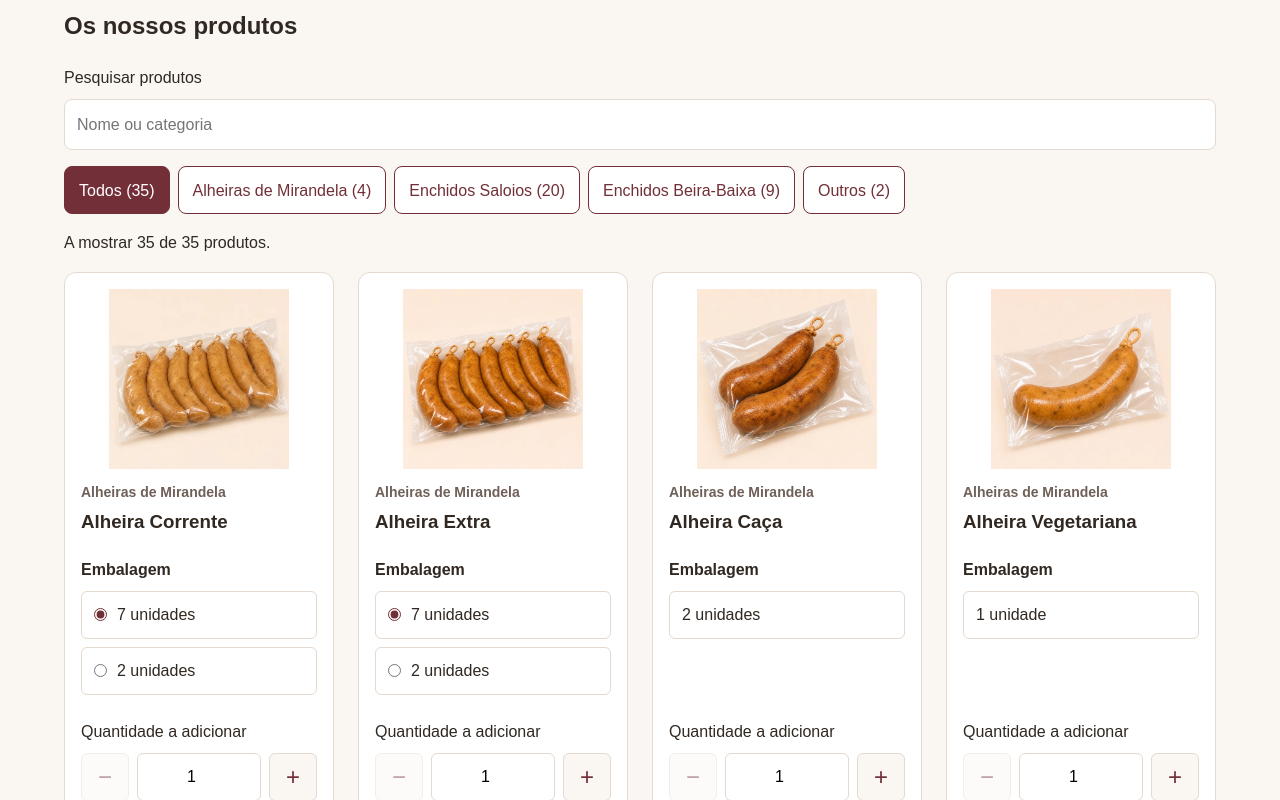
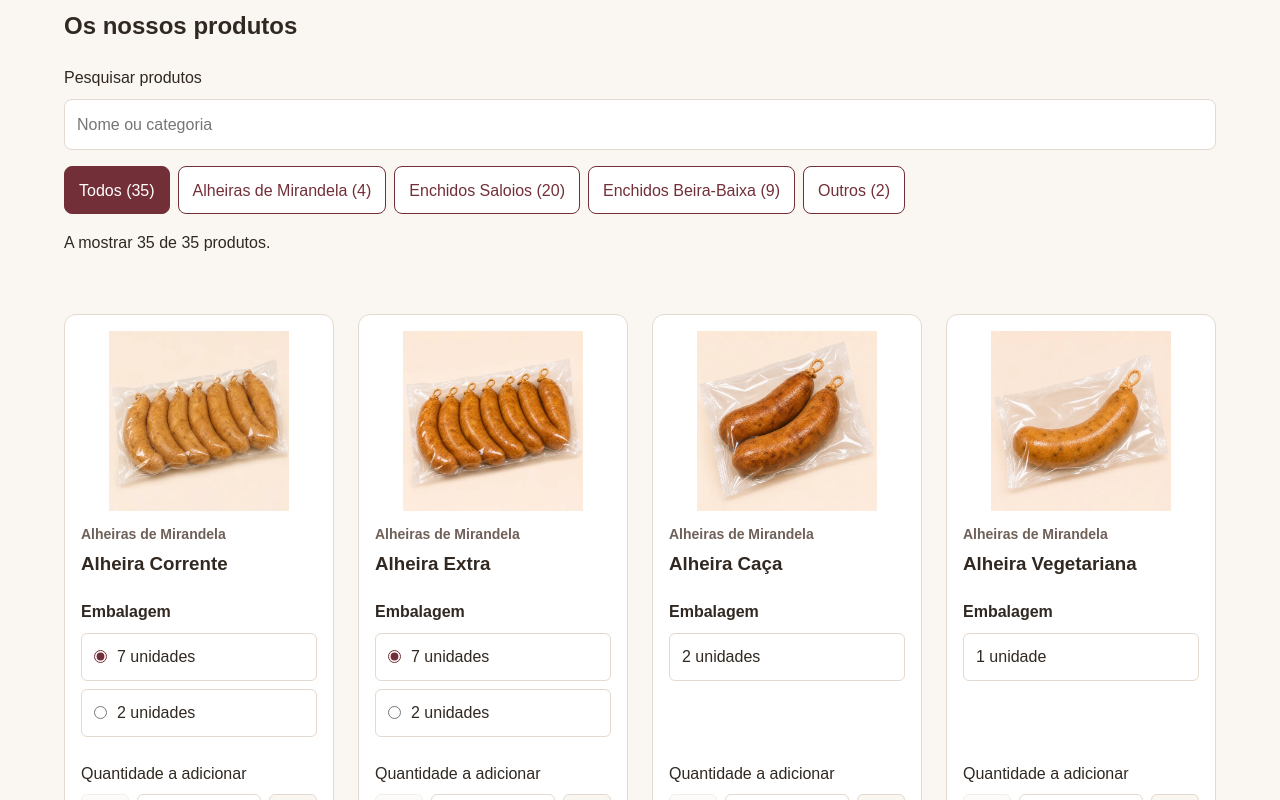
Before and after one commit to artur-rafael/rafael-charcutaria, a plain HTML site: page index.html in a window 1280 px wide. Shown: the part 300-1100 px from the top of the page. Drawn offline with Linux system fonts and the light colour scheme.

Commit message:
reserve space while the catalogue loads
Reserve space for the product grid and status message to reduce layout
shifts during loading.
The cumulative layout shift score was 0.841 before this commit.

```diff
--- a/index.html
+++ b/index.html
@@ -77,7 +77,7 @@
 
 				<p id="cart-feedback" role="status"></p>
 
-				<div class="product-grid">
+				<div class="product-grid is-loading">
 					<template id="product-card-template">
 						<article class="product-card">
 							<img width="600" height="600" loading="lazy">
--- a/main.js
+++ b/main.js
@@ -667,6 +667,10 @@ async function loadProducts() {
 		feedback.textContent =
 			"Não foi possível carregar o catálogo. Atualize a página para tentar novamente.";
 		console.error("Erro ao carregar os produtos:", error);
+	} finally {
+		if (grid) {
+			grid.classList.remove("is-loading");
+		}
 	}
 }
 
--- a/style.css
+++ b/style.css
@@ -154,6 +154,11 @@ h1 {
 	outline-offset: 3px;
 }
 
+#catalogue-results,
+#cart-feedback {
+	min-height: 1.6em;
+}
+
 .product-card[hidden] {
 	display:none;
 }
@@ -162,6 +167,11 @@ h1 {
 	display: grid;
 	gap: 24px;
 	grid-template-columns: repeat(auto-fit, minmax(240px, 1fr));
+}
+
+/* Reserve space so the footer doesn't appear before the catalogue loads. */
+.product-grid.is-loading {
+	min-height: 100vh;
 }
 
 .product-card {
```
